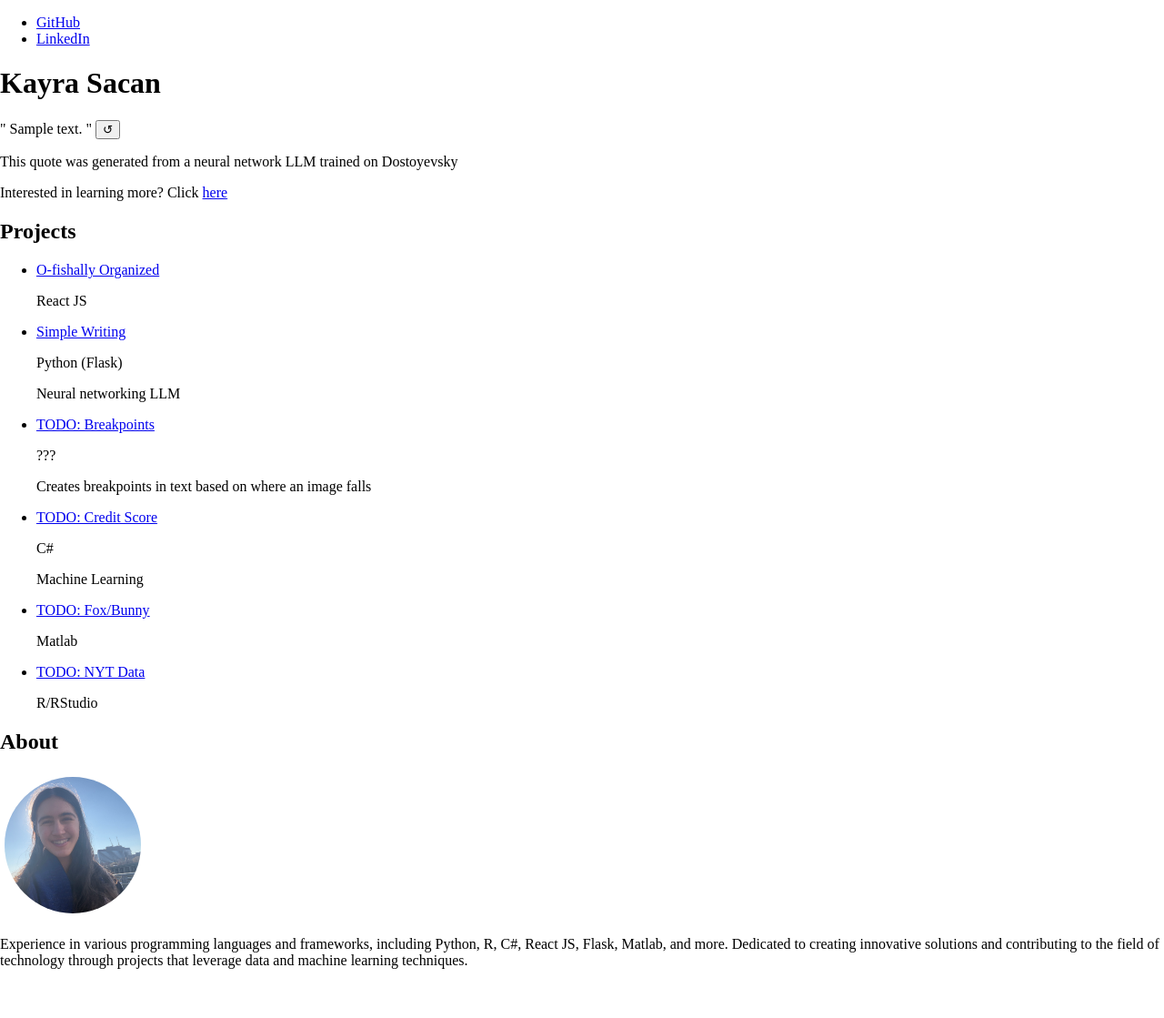
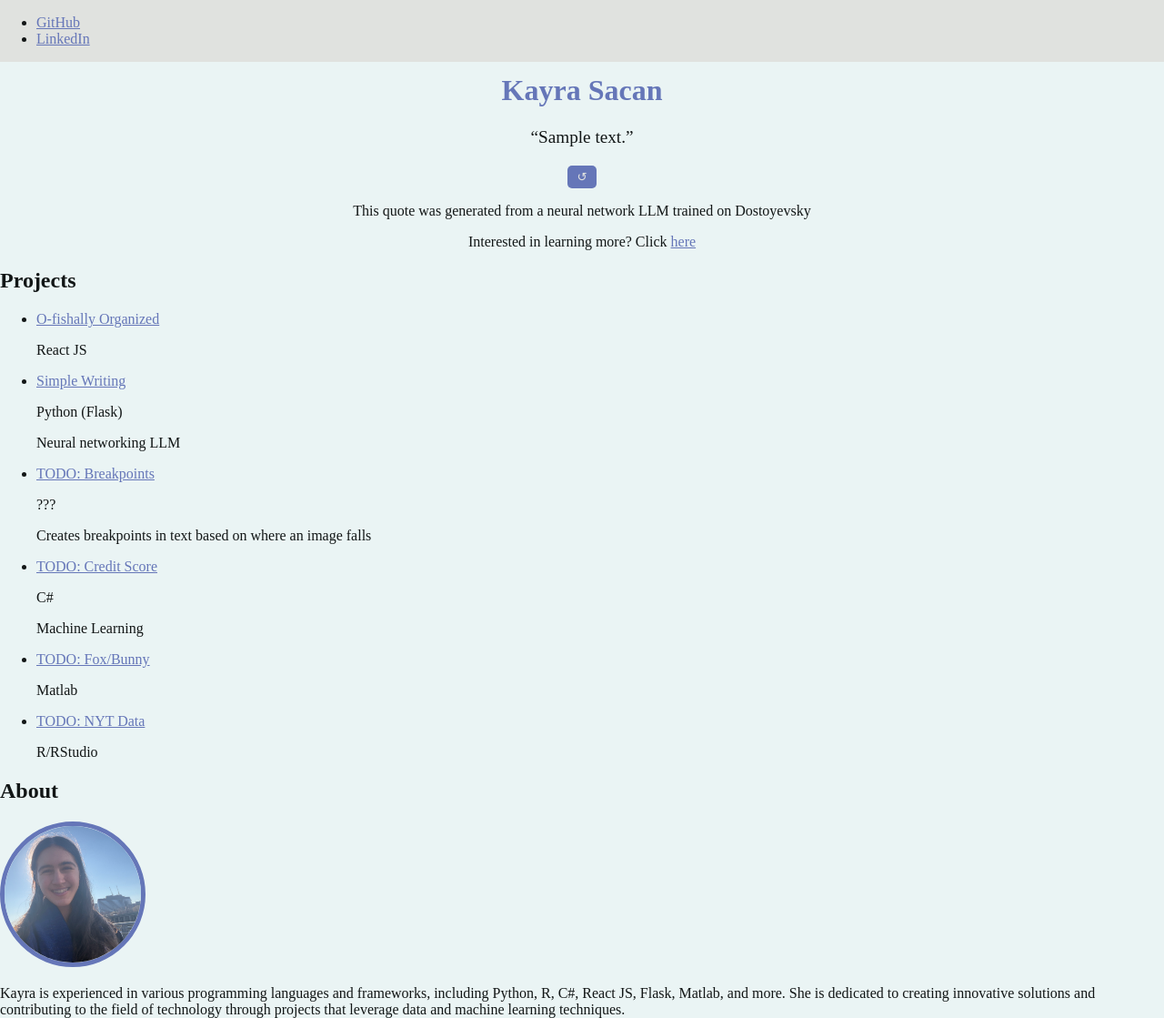
Before and after one commit to kayrases/kayra-sacan, a Flask app: template templates/index.html in a window 1280 px wide. Shown: the whole page at 91% size. Before the commit the page ends 1065 px from the top, so only its background shows below. Run offline with Flask 3, Linux system fonts and the light colour scheme; the template is opened without the code that fills it: most values are stand-ins (such as "Sample title", 1, 10 or a date in 2020).

Commit message:
started styling (eg. light/dark mode colors, button/link/paragraphs)

```diff
--- a/static/style.css
+++ b/static/style.css
@@ -1,24 +1,137 @@
-body {
-    margin: 0;
-    height: 100vh;
-    width: 100vw;
+/*-------------------------color variables-------------------------*/
+
+/* css variables for colors */
+:root {
+    --primary-color: #6576B8;
+    --secondary-color: #E0E2DF;
+    --accent-color: #A94136;
+    --text-color: #121616;
+    --background-color: #EAF4F4;
+
+    --highlight-color: #ffb7b7;
 }
+
+/* override for dark mode */
+@media (prefers-color-scheme: dark) {
+    :root {
+        --primary-color: #7a73c0;
+        --secondary-color: #1c2121;
+        --accent-color: #e38d83;
+        --text-color: #EAF4F4;
+        --background-color: #121616;
+
+        --highlight-color: #4e7474b7;
+    }
+}
+
+/*-------------------------body/header styles-------------------------*/
 
 @font-face {
     font-family: "Dumbledor";
     src: url("/fonts/dumbledor.ttf") format("opentype");
 }
 
+::selection {
+    background: var(--highlight-color);
+}
+
+/*Firefox support for highlight color*/
+::-moz-selection {
+    background: var(--highlight-color);
+  }
+
+body {
+    margin: 0;
+    height: 100vh;
+    width: 100vw;
+    background-color: var(--background-color);
+    color: var(--text-color);
+}
+
+header {
+    left: 0;
+    top: 0;
+    position: absolute;
+    width: 100%;
+    background-color: var(--secondary-color);
+}
+
+h1 {
+    color: var(--primary-color);
+    padding-top: 60px;
+    text-align: center;
+}
+
+h2 {
+
+}
+
+p {
+
+}
+
+a:link {
+    color: var(--primary-color);
+}
+
+a:hover {
+    color: var(--accent-color);
+}
+
+button {
+    background-color: var(--primary-color);
+    border: var(--primary-color);
+    border-radius: 5px;
+    padding: 5px 10px;
+    color: var(--secondary-color);
+}
+
+button:hover{
+    background-color: var(--accent-color);
+    border: var(--accent-color);
+    border-radius: 5px;
+    padding: 5px 10px;
+    color: var(--secondary-color);
+}
+
+/*-------------------------images-------------------------*/
 
 .pfp {
     width: 150px;
     height: 150px;
     border-radius: 50%;
     object-fit: cover;
-    border: 5px solid #fff;
+    border: 5px solid var(--primary-color);
 }
 
-/* -------------------------Responsive to mobile------------------------- */
+/*-------------------------divs-------------------------*/
+
+.quote {
+    text-align: center;
+}
+
+.reload {
+    cursor: pointer;
+}
+
+.gen-text {
+    font-size: 1.2em;
+    margin: 20px;
+}
+
+blockquote {
+    quotes: "“" "”" "‘" "’";
+  }
+
+blockquote::before {
+    content: open-quote;
+}
+
+blockquote::after {
+    content: close-quote;
+}
+
+/*-------------------------responsive to mobile------------------------- */
 @media (max-width: 768px) {
 
 }
--- a/templates/index.html
+++ b/templates/index.html
@@ -27,9 +27,9 @@
 
         <div class="quote">
             <p>
-                " <span id="quote">{{ generated_text }}</span> "
-                <button id="reload">&#x21BA;</button>
+                <blockquote id="quote" class="gen-text">{{ generated_text }}</blockquote>
             </p>
+            <button id="reload" class="reload">&#x21BA;</button>
             <p>
                 This quote was generated from a neural network LLM trained on Dostoyevsky
             </p>
@@ -40,6 +40,10 @@
 
         <div class="projects">
             <h2>Projects</h2>
+
+            <!--TODO: have some sort of visual element... eg. preview of each project-->
+
+
             <ul>
                 <li>
                     <a href="#">O-fishally Organized</a>
@@ -74,8 +78,8 @@
                 <h2>About</h2>
                 <img src="{{ url_for('static', filename='images/pfp.jpg') }}" class="pfp" alt="Profile picture">
                 <p>
-                    Experience in various programming languages and frameworks, including Python, R, C#, React JS, Flask, Matlab, and more.
-                    Dedicated to creating innovative solutions and contributing to the field of technology through projects that leverage data and machine learning techniques.
+                    Kayra is experienced in various programming languages and frameworks, including Python, R, C#, React JS, Flask, Matlab, and more.
+                    She is dedicated to creating innovative solutions and contributing to the field of technology through projects that leverage data and machine learning techniques.
                 </p>
             </div>
         </div>
```
